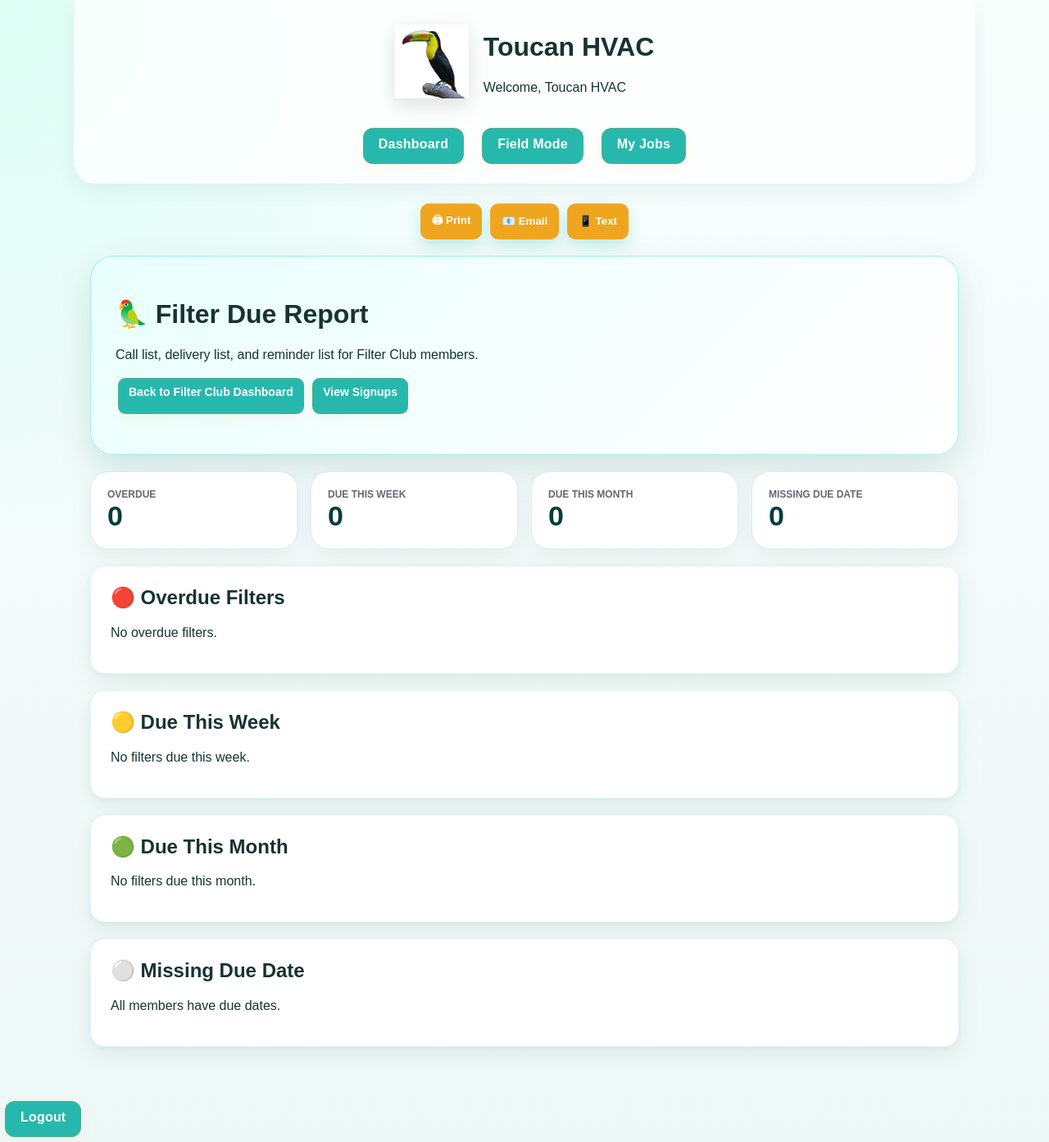
After one commit to mroldham/toucan-hvac, a Flask app: page /reports/filter-club/due in a window 1280 px wide. The commit adds this page. Shown: the whole page at 82% size. Run offline with Flask 3, Linux system fonts and the light colour scheme.

Commit message:
Add Filter Club due report

```diff
--- a/app.py
+++ b/app.py
@@ -2522,6 +2522,43 @@ def convert_filter_club_signup(signup_id):
 def filter_club_signups():
     signups = FilterClubSignup.query.order_by(FilterClubSignup.created_at.desc()).all()
     return render_template("filter_club_signups.html", signups=signups)
+
+
+
+
+@app.route("/reports/filter-club/due")
+def filter_club_due_report():
+    ensure_filter_club_columns()
+
+    now = datetime.utcnow()
+    week_end = now + timedelta(days=7)
+    month_end = now + timedelta(days=30)
+
+    members = Customer.query.filter_by(filter_club_member=True).order_by(Customer.last_name.asc()).all()
+
+    overdue = []
+    due_week = []
+    due_month = []
+    no_due_date = []
+
+    for c in members:
+        if not c.filter_next_due:
+            no_due_date.append(c)
+        elif c.filter_next_due < now:
+            overdue.append(c)
+        elif c.filter_next_due <= week_end:
+            due_week.append(c)
+        elif c.filter_next_due <= month_end:
+            due_month.append(c)
+
+    return render_template(
+        "filter_club_due_report.html",
+        overdue=overdue,
+        due_week=due_week,
+        due_month=due_month,
+        no_due_date=no_due_date,
+        now=now
+    )
 
 
 @app.route("/reports/filter-club")
--- /dev/null
+++ b/templates/filter_club_due_report.html
@@ -0,0 +1,128 @@
+{% extends "base.html" %}
+{% block content %}
+
+<style>
+.due-hero {
+  background: linear-gradient(135deg, #e9fffc, #ffffff);
+  border: 1px solid rgba(64,224,208,.45);
+  border-radius: 28px;
+  padding: 30px;
+  box-shadow: 0 18px 45px rgba(0,80,80,.14);
+}
+.due-grid {
+  display:grid;
+  grid-template-columns:repeat(auto-fit,minmax(210px,1fr));
+  gap:16px;
+  margin:20px 0;
+}
+.due-card {
+  background:white;
+  border:1px solid #dceeee;
+  border-radius:22px;
+  padding:20px;
+  box-shadow:0 10px 28px rgba(0,0,0,.06);
+}
+.due-card .label {
+  color:#667;
+  font-size:12px;
+  font-weight:900;
+  text-transform:uppercase;
+}
+.due-card .value {
+  font-size:34px;
+  font-weight:900;
+  color:#063d3d;
+}
+.customer-row {
+  background:#fff;
+  border:1px solid #dceeee;
+  border-radius:18px;
+  padding:16px;
+  margin:12px 0;
+}
+.overdue { border-left:6px solid #d40000; }
+.week { border-left:6px solid #f0a51f; }
+.month { border-left:6px solid #40E0D0; }
+.missing { border-left:6px solid #888; }
+</style>
+
+<div class="due-hero">
+  <h1>🦜 Filter Due Report</h1>
+  <p>Call list, delivery list, and reminder list for Filter Club members.</p>
+  <p>
+    <a class="action-btn" href="/reports/filter-club">Back to Filter Club Dashboard</a>
+    <a class="action-btn" href="/reports/filter-club/signups">View Signups</a>
+  </p>
+</div>
+
+<div class="due-grid">
+  <div class="due-card"><div class="label">Overdue</div><div class="value">{{ overdue|length }}</div></div>
+  <div class="due-card"><div class="label">Due This Week</div><div class="value">{{ due_week|length }}</div></div>
+  <div class="due-card"><div class="label">Due This Month</div><div class="value">{{ due_month|length }}</div></div>
+  <div class="due-card"><div class="label">Missing Due Date</div><div class="value">{{ no_due_date|length }}</div></div>
+</div>
+
+<div class="card">
+  <h2>🔴 Overdue Filters</h2>
+  {% if overdue %}
+    {% for c in overdue %}
+      <div class="customer-row overdue">
+        <h3 style="margin:0;"><a href="/customer/{{ c.id }}">{{ c.first_name }} {{ c.last_name }}</a></h3>
+        <p><b>Phone:</b> {{ c.phone or "—" }} | <b>Email:</b> {{ c.email or "—" }}</p>
+        <p><b>Filter:</b> {{ c.filter_size or "—" }} | <b>Due:</b> {{ c.filter_next_due }}</p>
+        <p><b>Monthly:</b> ${{ "%.2f"|format(c.filter_monthly_price or 0) }}</p>
+      </div>
+    {% endfor %}
+  {% else %}
+    <p>No overdue filters.</p>
+  {% endif %}
+</div>
+
+<div class="card">
+  <h2>🟡 Due This Week</h2>
+  {% if due_week %}
+    {% for c in due_week %}
+      <div class="customer-row week">
+        <h3 style="margin:0;"><a href="/customer/{{ c.id }}">{{ c.first_name }} {{ c.last_name }}</a></h3>
+        <p><b>Phone:</b> {{ c.phone or "—" }} | <b>Email:</b> {{ c.email or "—" }}</p>
+        <p><b>Filter:</b> {{ c.filter_size or "—" }} | <b>Due:</b> {{ c.filter_next_due }}</p>
+        <p><b>Monthly:</b> ${{ "%.2f"|format(c.filter_monthly_price or 0) }}</p>
+      </div>
+    {% endfor %}
+  {% else %}
+    <p>No filters due this week.</p>
+  {% endif %}
+</div>
+
+<div class="card">
+  <h2>🟢 Due This Month</h2>
+  {% if due_month %}
+    {% for c in due_month %}
+      <div class="customer-row month">
+        <h3 style="margin:0;"><a href="/customer/{{ c.id }}">{{ c.first_name }} {{ c.last_name }}</a></h3>
+        <p><b>Phone:</b> {{ c.phone or "—" }} | <b>Email:</b> {{ c.email or "—" }}</p>
+        <p><b>Filter:</b> {{ c.filter_size or "—" }} | <b>Due:</b> {{ c.filter_next_due }}</p>
+        <p><b>Monthly:</b> ${{ "%.2f"|format(c.filter_monthly_price or 0) }}</p>
+      </div>
+    {% endfor %}
+  {% else %}
+    <p>No filters due this month.</p>
+  {% endif %}
+</div>
+
+<div class="card">
+  <h2>⚪ Missing Due Date</h2>
+  {% if no_due_date %}
+    {% for c in no_due_date %}
+      <div class="customer-row missing">
+        <h3 style="margin:0;"><a href="/customer/{{ c.id }}">{{ c.first_name }} {{ c.last_name }}</a></h3>
+        <p><b>Filter:</b> {{ c.filter_size or "—" }}</p>
+        <p>This member needs a last service date or next due date.</p>
+      </div>
+    {% endfor %}
+  {% else %}
+    <p>All members have due dates.</p>
+  {% endif %}
+</div>
+
+{% endblock %}
--- a/templates/filter_club_report.html
+++ b/templates/filter_club_report.html
@@ -44,7 +44,7 @@
 
 <div class="club-hero">
   <h1>🦜 Filter Club</h1>
-  <p>Recurring filter revenue, due reminders, member tracking, and customer value growth.</p>
+  <p>Recurring filter revenue, due reminders, member tracking, and customer value growth.</p><p><a class="action-btn" href="/reports/filter-club/due">View Filter Due Report</a></p>
 </div>
 
 <div class="club-grid">
```
